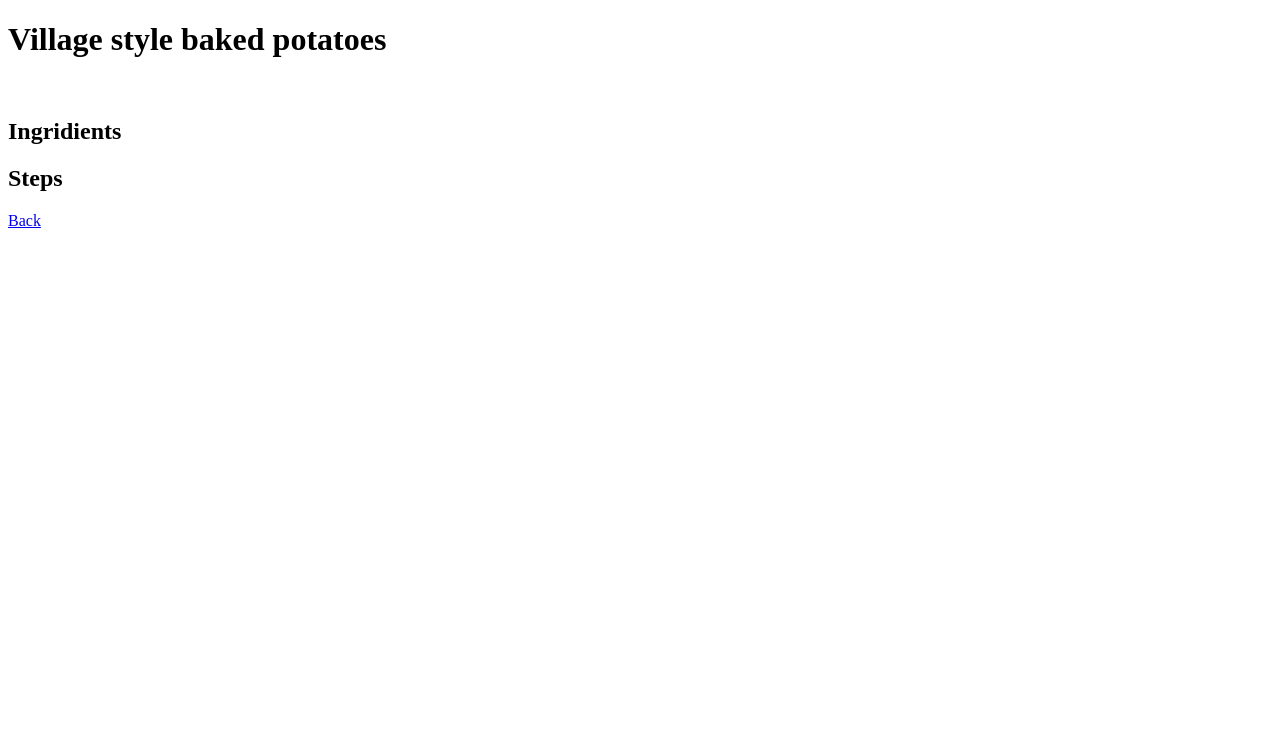
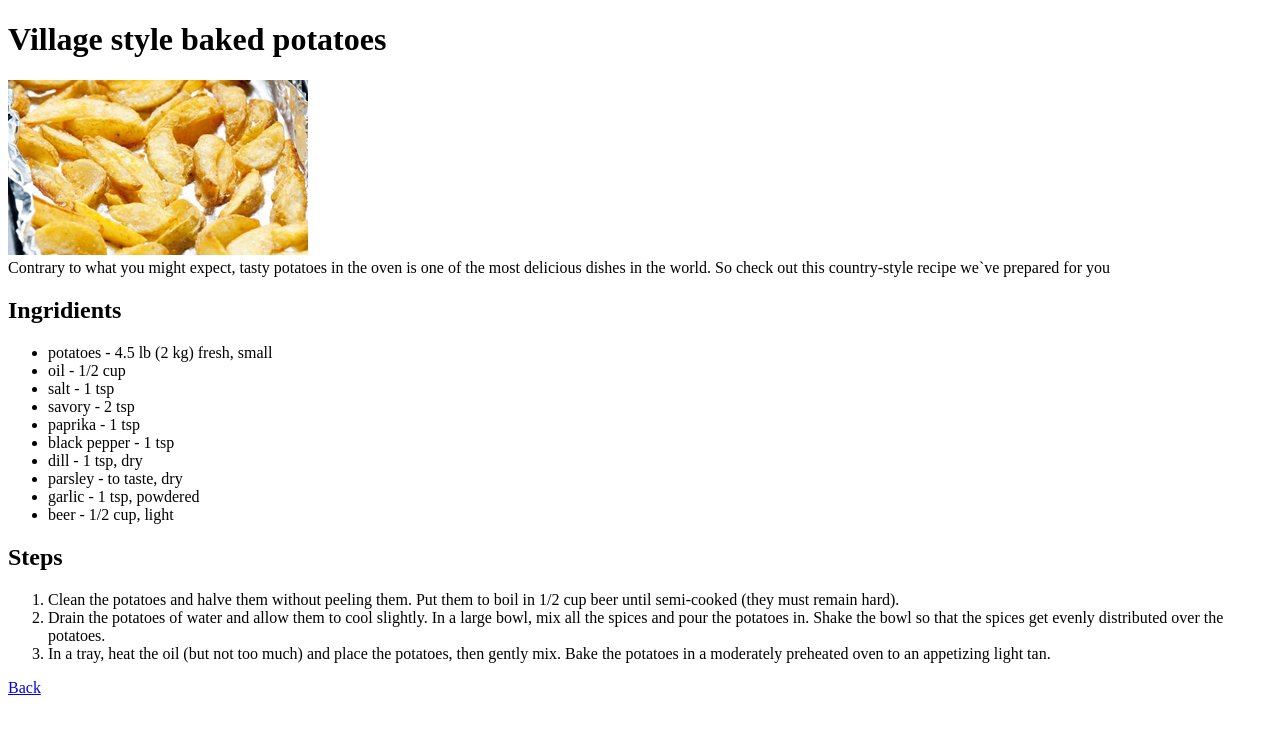
Before and after one commit to GrigoriyPlotnikov/odin-recipes, a plain HTML site: page recipes/village-potatoes.html in a window 1280 px wide. Drawn offline with Linux system fonts and the light colour scheme.

Commit message:
potatoes page

```diff
--- a/recipes/village-potatoes.html
+++ b/recipes/village-potatoes.html
@@ -8,12 +8,27 @@
 </head>
 <body>
     <h1>Village style baked potatoes</h1>
-    <img />
-    <div></div>
+    <img src="./Village-Potatoes.png" />
+    <div>Contrary to what you might expect, tasty potatoes in the oven is one of the most delicious dishes in the world. So check out this country-style recipe we`ve prepared for you</div>
     <h2>Ingridients</h2>
-    <ul></ul>
+    <ul>
+        <li>potatoes - 4.5 lb (2 kg) fresh, small</li>
+        <li>oil - 1/2 cup</li>
+        <li>salt - 1 tsp</li>
+        <li>savory - 2 tsp</li>
+        <li>paprika - 1 tsp</li>
+        <li>black pepper - 1 tsp</li>
+        <li>dill - 1 tsp, dry</li>
+        <li>parsley - to taste, dry</li>
+        <li>garlic - 1 tsp, powdered</li>
+        <li>beer - 1/2 cup, light</li>
+    </ul>
     <h2>Steps</h2>
-    <ol></ol>
+    <ol>
+        <li>Clean the potatoes and halve them without peeling them. Put them to boil in 1/2 cup beer until semi-cooked (they must remain hard).</li>
+        <li>Drain the potatoes of water and allow them to cool slightly. In a large bowl, mix all the spices and pour the potatoes in. Shake the bowl so that the spices get evenly distributed over the potatoes.</li>
+        <li>In a tray, heat the oil (but not too much) and place the potatoes, then gently mix. Bake the potatoes in a moderately preheated oven to an appetizing light tan.</li>
+    </ol>
     <a href="../index.html">Back</a>
 </body>
 </html>
```
Also changed, not shown: recipes/Village-Potatoes.png (added).
